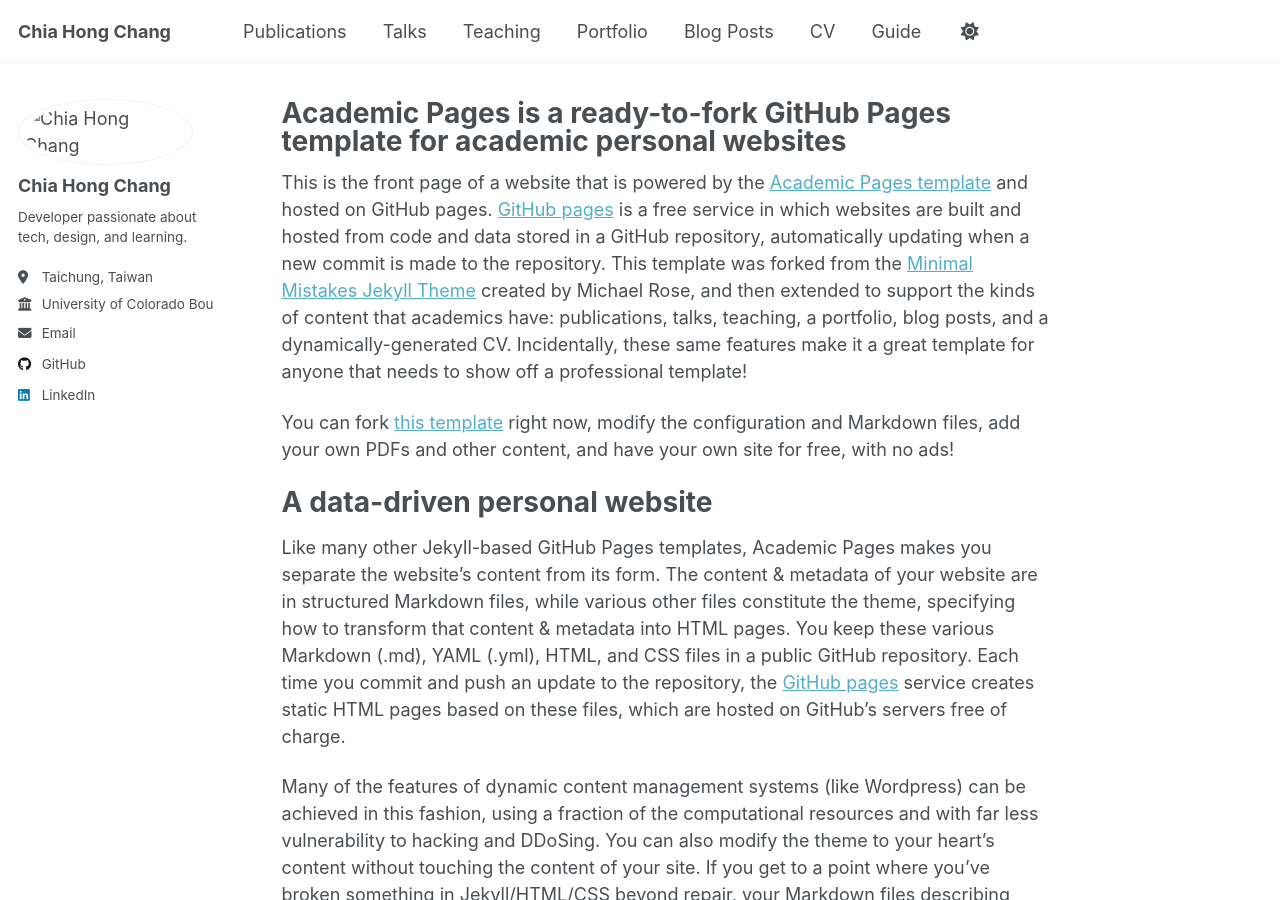
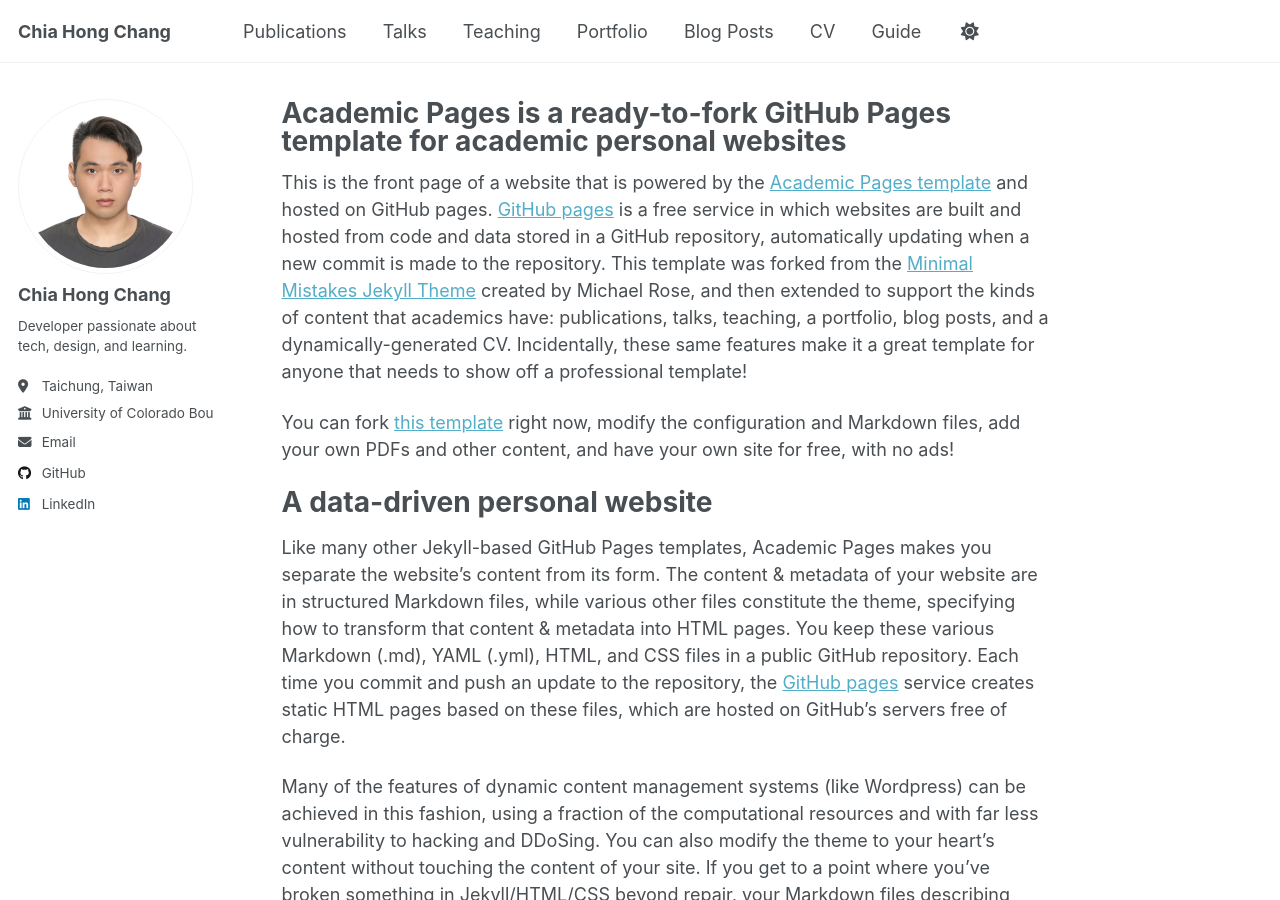
Before and after one commit to chiahongchang/chiahongchang.github.io, a Jekyll site: the page built from _pages/about.md, in a window 1280 px wide and 900 px high. Built offline with Jekyll 4.4.1, drawn with Linux system fonts in a browser that asks for light colours; a script that is not in the unit is left out.

Commit message:
edit _confit.yml

```diff
--- a/_config.yml
+++ b/_config.yml
@@ -22,7 +22,7 @@ repository               : "chiahongchang/chiahongchang.github.io"
 #               Additional customization can be done by editing /_includes/author-profile.html
 author:
   # Biographic information
-  avatar           : "/images/profile.png" # filename of avatar image placed in /images/, e.g. "my_photo.jpg"
+  avatar           : "profile.png" # filename of avatar image placed in /images/, e.g. "my_photo.jpg"
   name             : "Chia Hong Chang"
   pronouns         : # example: "she/her"
   bio              : "Developer passionate about tech, design, and learning."
```
